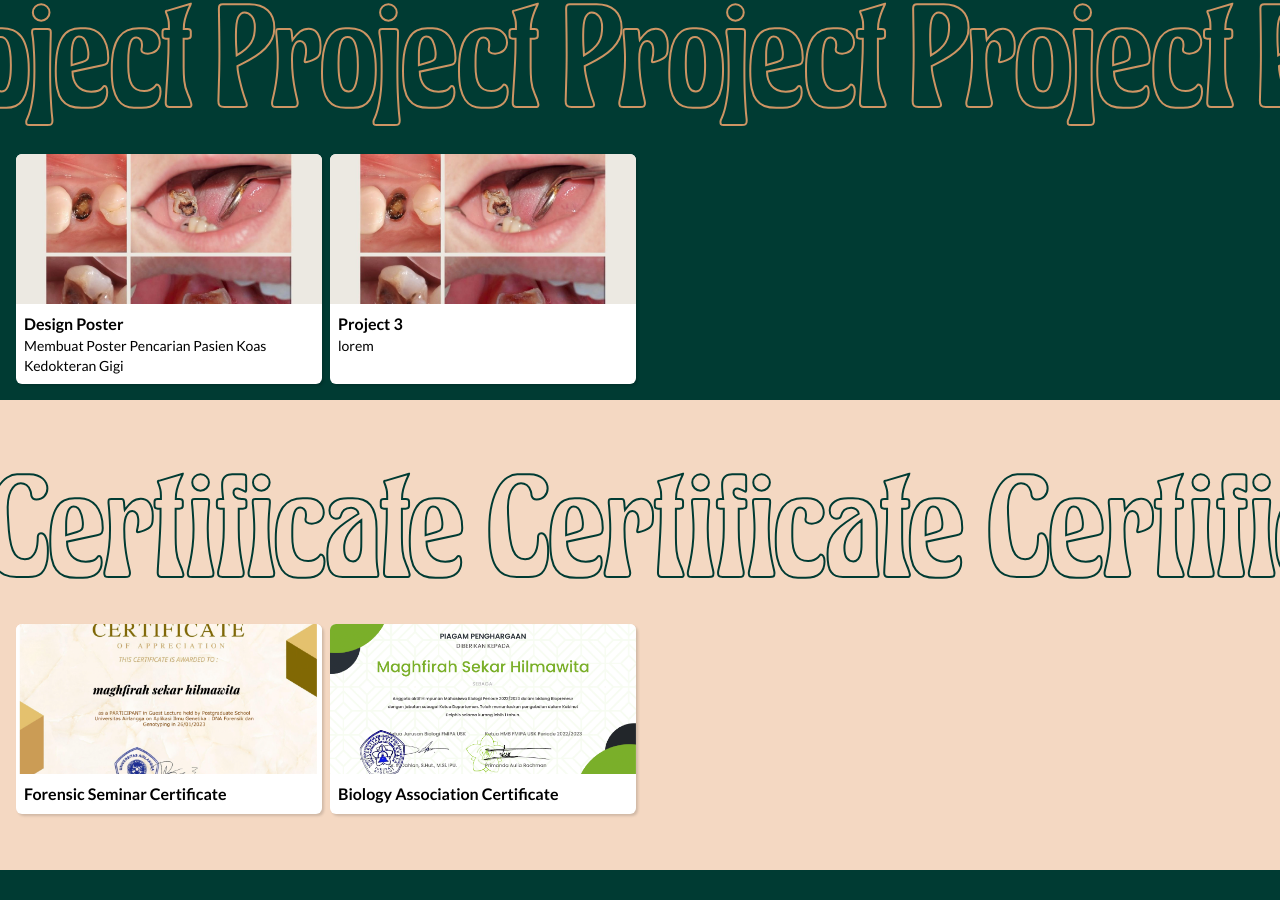
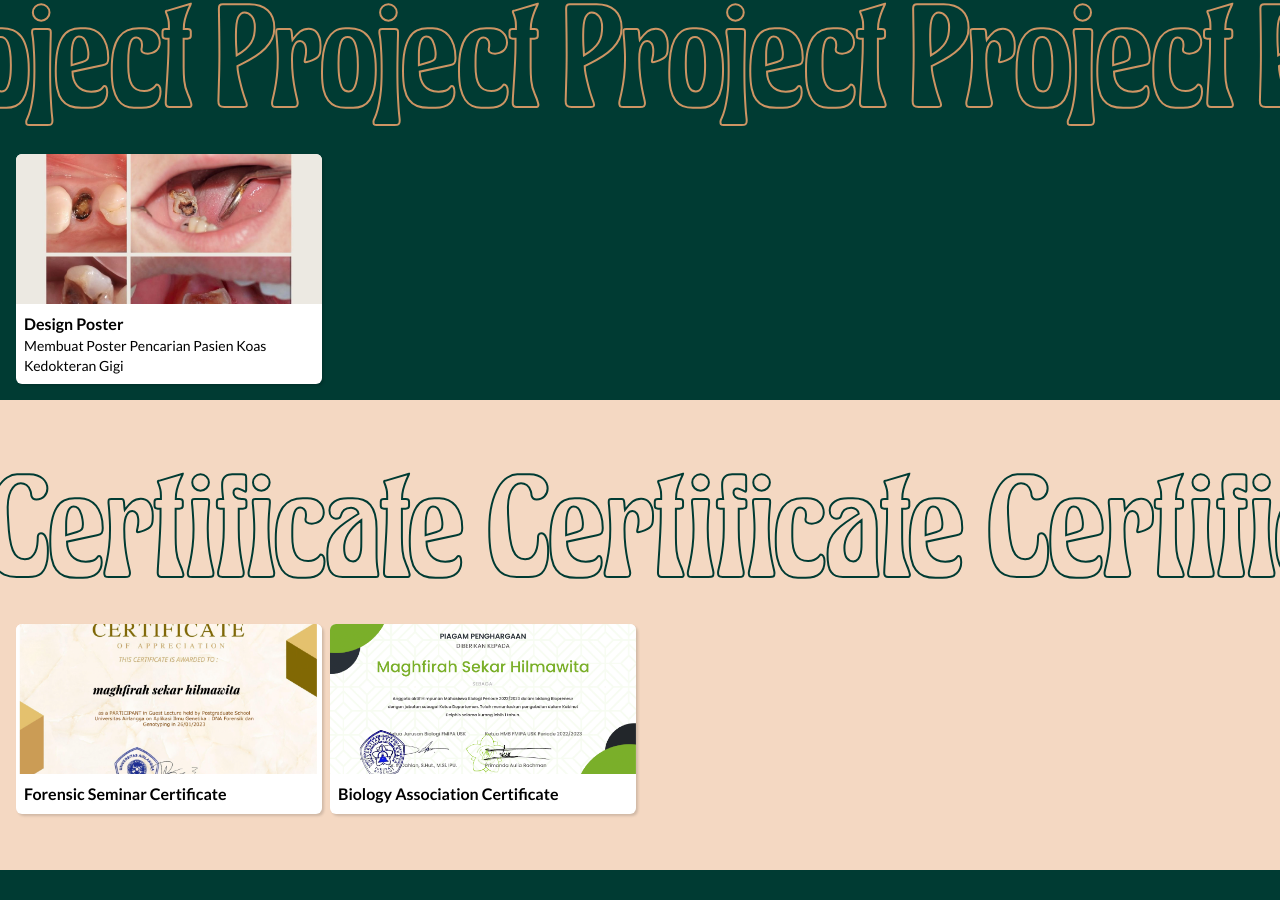
Before and after one commit to kautsarabid/Porto-Sekar, a React (Vite) app: page / in a window 1280 px wide. Shown: the part 3016-3916 px from the top of the page. Built offline with nearby package versions, Linux system fonts and the light colour scheme; a web font is replaced by a local one.

Commit message:
menghapus dummy project

```diff
--- a/src/pages/Project.jsx
+++ b/src/pages/Project.jsx
@@ -26,11 +26,6 @@ export default function Project({ names }) {
 			image: Image1,
 			title: "Design Poster",
 			desc: "Membuat Poster Pencarian Pasien Koas Kedokteran Gigi",
-		},
-		{
-			image: Image1,
-			title: "Project 3",
-			desc: "lorem",
 		},
 	];
 	return (
```
